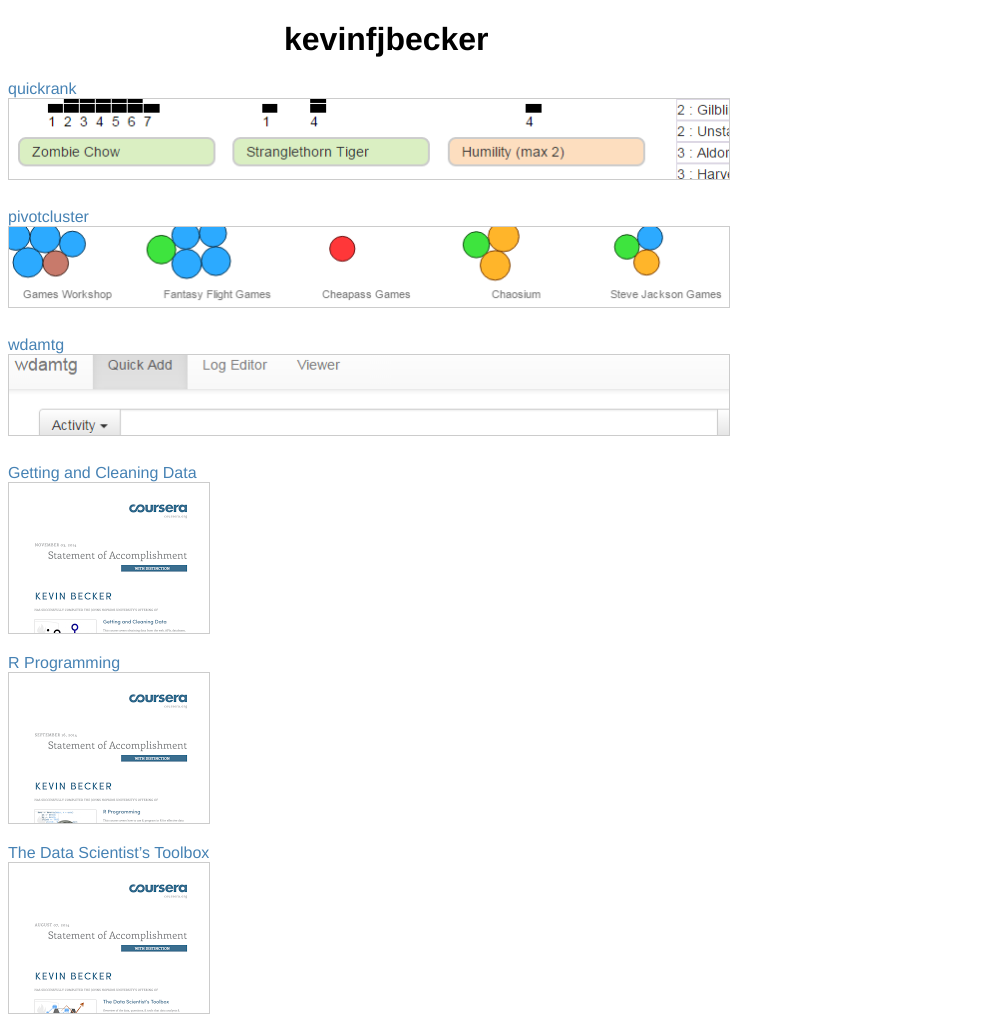
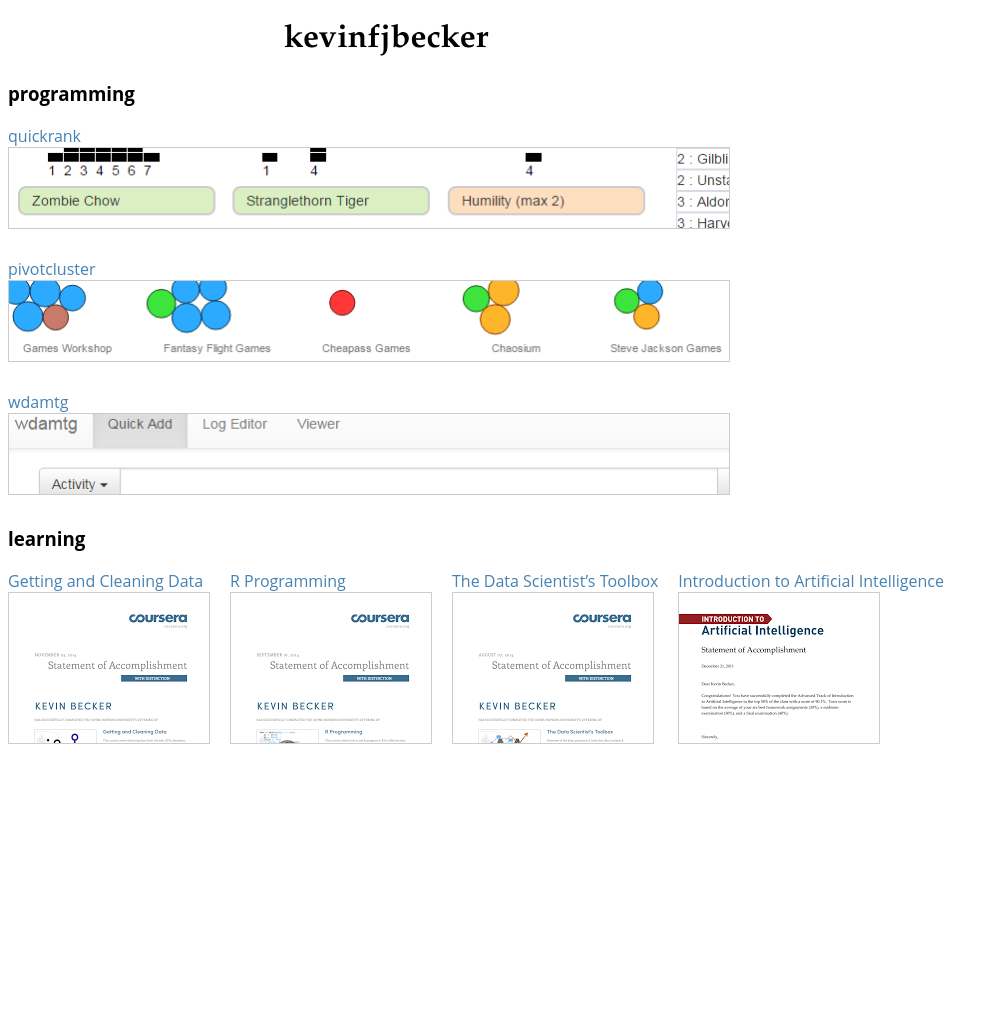
Before and after one commit to kevinfjbecker/kevinfjbecker.github.io, a plain HTML site: page index.html in a window 1280 px wide. Shown: the top 1021 px of the page, without its empty margins (0-999 px from the left). After the commit the page ends 800 px from the top, so only its background shows below. Drawn offline with nearby package versions, Linux system fonts and the light colour scheme.

Commit message:
font
changed fonts a bit; needs work still

```diff
--- a/index.html
+++ b/index.html
@@ -7,10 +7,15 @@
     <style type="text/css">
 
 body {
-  font-family: 'Helvetica Neue', Helvetica, Arial, sans-serif;
+   font-family: 'Open Sans',sans-serif;
 }
 h1 {
+  font-family: 'Goudy Old Style', Garamond, 'Big Caslon', 'Times New Roman', serif;
   padding-left: 276px;
+}
+#learning a {
+	float: left;
+	padding-right: 20px;
 }
 .thumb {
   border: solid 1px #ccc;
@@ -32,8 +37,15 @@ a {
   </head>
   <body>
     <h1>kevinfjbecker</h1>
-    <div id="projects"></div>
-    <div id="learning"></div>
+    <div id="projects">
+    	<h3>programming</h3>
+    </div>
+    <h3>
+      learning
+    </h3>
+    <div id="learning">
+
+    </div>
     <script id="jsbin-javascript">
 
 var pageData = {
```
